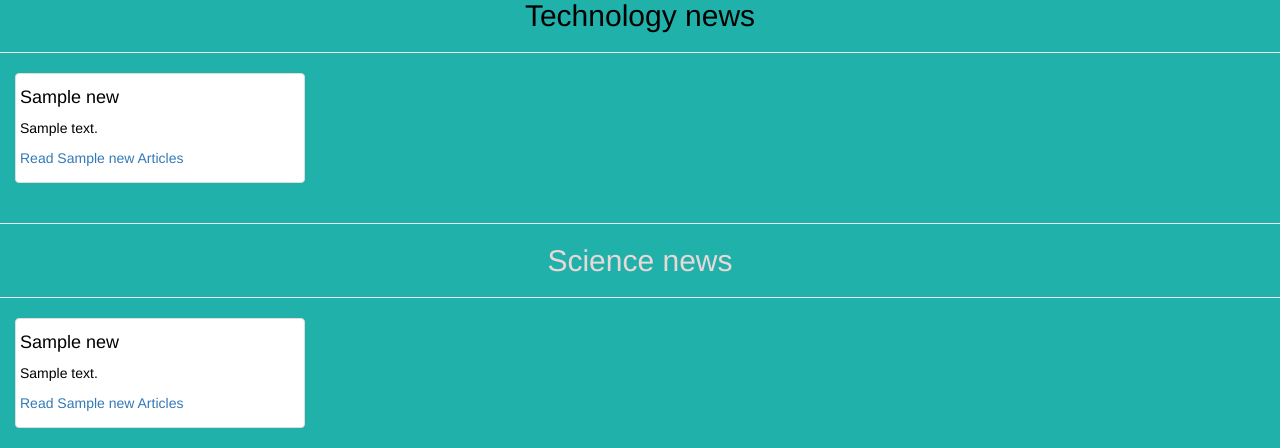
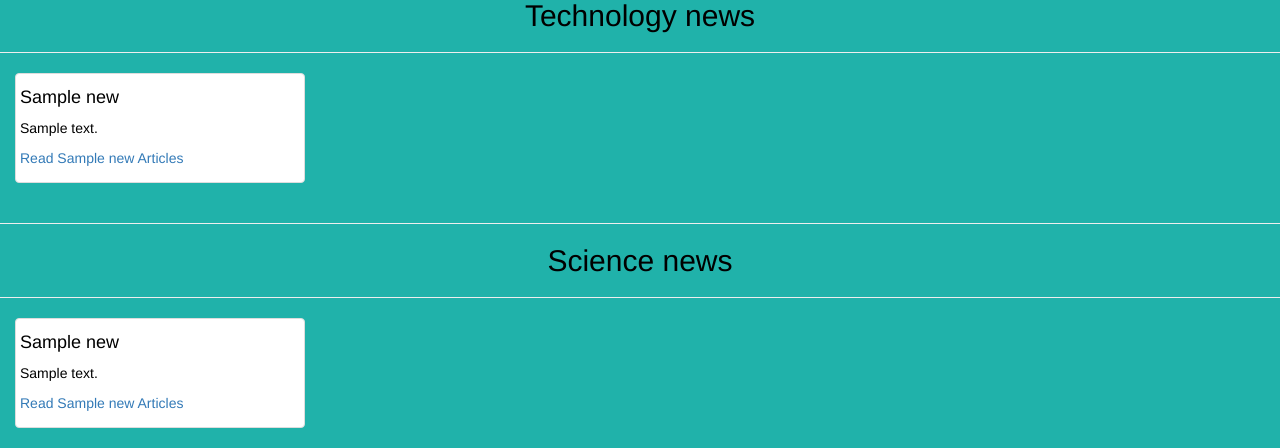
Before and after one commit to ruthjomo/News-app, a Flask app: template app/templates/index.html in a window 1280 px wide. Shown: the part 924-1372 px from the top of the page. Run offline with Flask 2, Linux system fonts and the light colour scheme; the template is opened without the code that fills it: most values are stand-ins (such as "Sample title", 1, 10 or a date in 2020); parts of the project's set-up code (start-up, migrations or seed data) failed here and were passed over; some libraries are stand-ins or nearby versions.

Commit message:
edited my codes

```diff
--- a/app/templates/index.html
+++ b/app/templates/index.html
@@ -23,7 +23,7 @@
 
 <div class="container-fluid">
         <div class="row">
-                <h2 style="text-align: center;color:black;d">Business news </h2>
+                <h2 style="text-align: center;color:black;">Business news </h2>
                 <hr>
                 {% for all_news in business %}
                 <div class="col-md-3">
@@ -82,7 +82,7 @@
 <hr>
 
 
-<h2 style="text-align: center;color:#EAD7D7";">Science news </h2>
+<h2 style="text-align: center;color:black";>Science news </h2>
 <hr>
 {% for all_news in science %}
 <div class="col-md-3">
```
